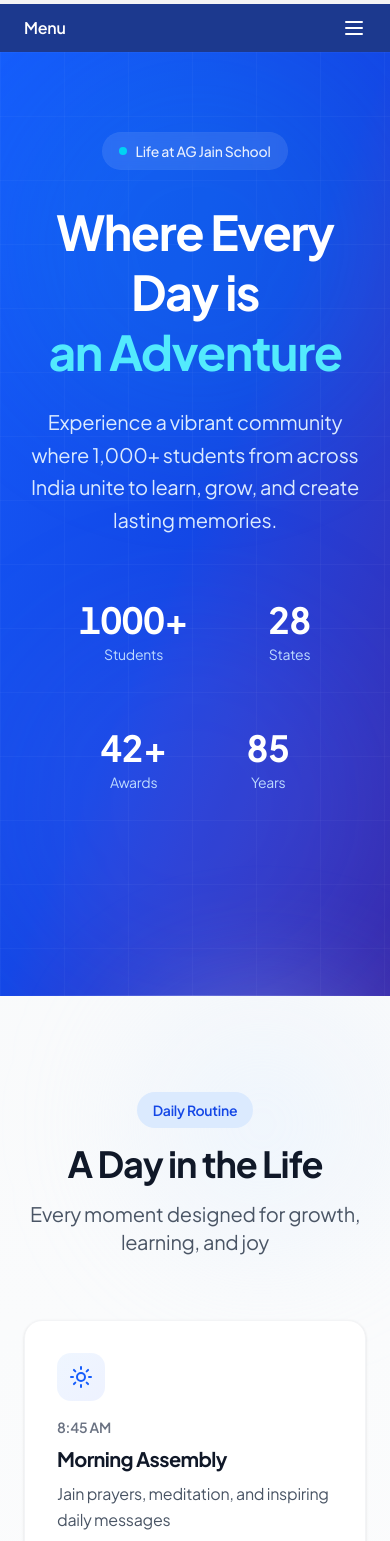
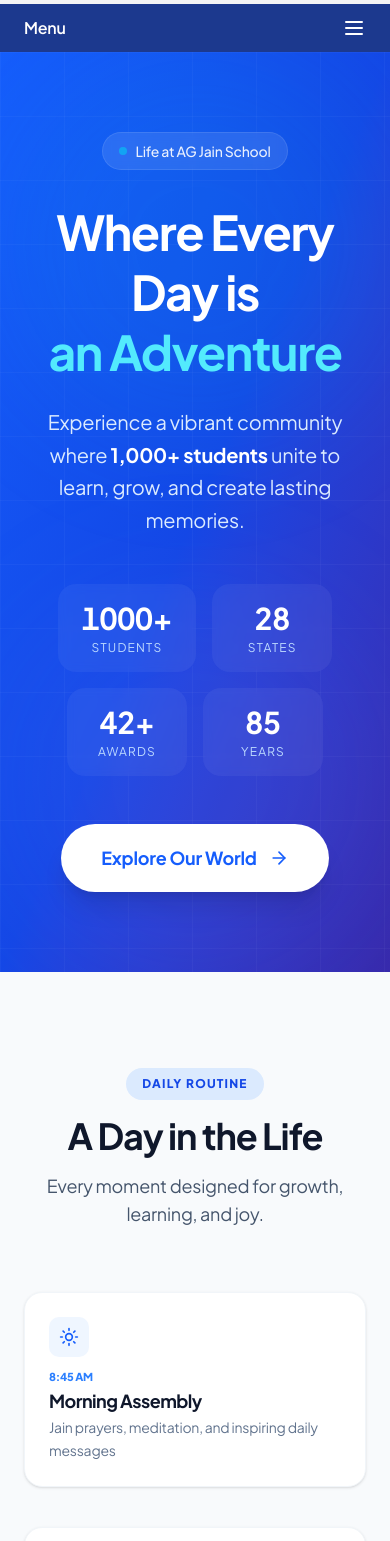
Before and after one commit to jeetendrapatel5/ag-jain-school, a Next.js app: page /lifeagjs in a window 390 px wide. Shown: the part 260-1801 px from the top of the page. Built offline with nearby package versions, Linux system fonts and the light colour scheme.

Commit message:
modify life @agjs page

```diff
--- a/app/lifeagjs/page.tsx
+++ b/app/lifeagjs/page.tsx
@@ -14,9 +14,9 @@ if (typeof window !== 'undefined') {
 }
 
 export default function LifeAtAGJS() {
-  const containerRef = useRef(null);
+  const containerRef = useRef<HTMLDivElement>(null);
   const [currentTestimonial, setCurrentTestimonial] = useState(0);
-  const statsRef = useRef(null);
+  const statsRef = useRef<HTMLDivElement>(null);
   const [counters, setCounters] = useState({
     students: 0,
     states: 0,
@@ -58,236 +58,205 @@ export default function LifeAtAGJS() {
   ];
 
   useGSAP(() => {
-    // Professional fade-in for hero content
-    gsap.from('.hero-content > *', {
-      y: 30,
-      opacity: 0,
-      duration: 1,
-      stagger: 0.15,
-      ease: 'power3.out',
-      delay: 0.3
-    });
+    // 1. HERO - Enhanced Visibility (using fromTo to prevent elements staying invisible)
+    gsap.fromTo('.hero-content > *',
+      { y: 30, opacity: 0 },
+      { y: 0, opacity: 1, duration: 1, stagger: 0.15, ease: 'power3.out', delay: 0.3 }
+    );
 
-    // Smooth reveal for sections on scroll
-    const sections = gsap.utils.toArray('.fade-section');
+    // 2. TYPESCRIPT FIX: Use explicit Casting for toArray
+    const sections = gsap.utils.toArray<HTMLElement>('.fade-section');
     sections.forEach((section) => {
-      gsap.from(section, {
+      gsap.fromTo(section,
+        { y: 40, opacity: 0 },
+        {
           scrollTrigger: {
             trigger: section,
             start: 'top 85%',
             toggleActions: 'play none none none'
           },
-        y: 40,
-        opacity: 0,
+          y: 0,
+          opacity: 1,
           duration: 0.8,
           ease: 'power2.out'
-      });
+        }
+      );
     });
 
-    // Timeline items - clean slide-in
-    gsap.utils.toArray('.timeline-item').forEach((item, i) => {
-      gsap.from(item, {
+    const timelineItems = gsap.utils.toArray<HTMLElement>('.timeline-item');
+    timelineItems.forEach((item, i) => {
+      gsap.fromTo(item,
+        { x: i % 2 === 0 ? -30 : 30, opacity: 0 },
+        {
           scrollTrigger: {
             trigger: item,
             start: 'top 85%',
           },
-        x: i % 2 === 0 ? -30 : 30,
-        opacity: 0,
+          x: 0,
+          opacity: 1,
           duration: 0.7,
           ease: 'power2.out'
-      });
+        }
+      );
     });
 
-    // Activity cards - subtle stagger
-    gsap.utils.toArray('.activity-card').forEach((card, i) => {
-      gsap.from(card, {
+    const activityCards = gsap.utils.toArray<HTMLElement>('.activity-card');
+    activityCards.forEach((card, i) => {
+      gsap.fromTo(card,
+        { y: 30, opacity: 0 },
+        {
           scrollTrigger: {
             trigger: card,
             start: 'top 90%',
           },
-        y: 30,
-        opacity: 0,
+          y: 0,
+          opacity: 1,
           duration: 0.6,
           delay: i * 0.05,
           ease: 'power2.out'
-      });
+        }
+      );
     });
 
-    // Value cards
-    gsap.utils.toArray('.value-card').forEach((card, i) => {
-      gsap.from(card, {
+    const valueCards = gsap.utils.toArray<HTMLElement>('.value-card');
+    valueCards.forEach((card, i) => {
+      gsap.fromTo(card,
+        { y: 20, opacity: 0 },
+        {
           scrollTrigger: {
             trigger: card,
             start: 'top 85%',
           },
-        y: 20,
-        opacity: 0,
+          y: 0,
+          opacity: 1,
           duration: 0.6,
           delay: i * 0.08,
           ease: 'power2.out'
-      });
+        }
+      );
     });
 
   }, { scope: containerRef });
 
-  // Counter animation on scroll into view
+  // Counter animation logic
   useEffect(() => {
-    const observer = new IntersectionObserver(
-      (entries) => {
-        entries.forEach((entry) => {
-          if (entry.isIntersecting && !hasAnimated) {
+    if (!statsRef.current) return;
+
+    const observer = new IntersectionObserver((entries) => {
+      if (entries[0].isIntersecting && !hasAnimated) {
         setHasAnimated(true);
-            animateCounters();
+        const targets = { students: 1000, states: 28, awards: 42, years: 85 };
+        const duration = 2000;
+        const fps = 60;
+        const totalFrames = (duration / 1000) * fps;
+        let frame = 0;
+
+        const interval = setInterval(() => {
+          frame++;
+          const progress = 1 - Math.pow(1 - (frame / totalFrames), 3);
+          setCounters({
+            students: Math.floor(targets.students * progress),
+            states: Math.floor(targets.states * progress),
+            awards: Math.floor(targets.awards * progress),
+            years: Math.floor(targets.years * progress)
+          });
+          if (frame >= totalFrames) clearInterval(interval);
+        }, 1000 / fps);
       }
-        });
-      },
-      { threshold: 0.5 }
-    );
+    }, { threshold: 0.5 });
 
-    if (statsRef.current) {
     observer.observe(statsRef.current);
-    }
-
     return () => observer.disconnect();
   }, [hasAnimated]);
 
-  const animateCounters = () => {
-    const targets = { students: 1000, states: 28, awards: 42, years: 85 };
-    const duration = 2000; // 2 seconds
-    const fps = 60;
-    const frames = (duration / 1000) * fps;
-
-    let frame = 0;
-    const interval = setInterval(() => {
-      frame++;
-      const progress = frame / frames;
-      const easeProgress = 1 - Math.pow(1 - progress, 3); // easeOut cubic
-
-      setCounters({
-        students: Math.floor(targets.students * easeProgress),
-        states: Math.floor(targets.states * easeProgress),
-        awards: Math.floor(targets.awards * easeProgress),
-        years: Math.floor(targets.years * easeProgress)
-      });
-
-      if (frame >= frames) {
-        clearInterval(interval);
-        setCounters(targets); // Ensure final values are exact
-      }
-    }, 1000 / fps);
-  };
-
-  // Clean testimonial rotation
   useEffect(() => {
     const interval = setInterval(() => {
       setCurrentTestimonial((prev) => (prev + 1) % testimonials.length);
     }, 6000);
     return () => clearInterval(interval);
-  }, []);
+  }, [testimonials.length]);
 
   return (
-    <div ref={containerRef} className="bg-white min-h-screen">
+    <div ref={containerRef} className="bg-white min-h-screen overflow-x-hidden">
 
       {/* Hero Section */}
       <section className="relative min-h-screen flex items-center justify-center overflow-hidden bg-gradient-to-br from-blue-600 via-blue-700 to-indigo-800">
-        {/* Subtle accent shapes */}
         <div className="absolute top-0 right-0 w-96 h-96 bg-cyan-400/10 rounded-full blur-3xl" />
         <div className="absolute bottom-0 left-0 w-96 h-96 bg-indigo-400/10 rounded-full blur-3xl" />
-
-        {/* Subtle grid pattern */}
         <div className="absolute inset-0 bg-[linear-gradient(rgba(255,255,255,0.03)_1px,transparent_1px),linear-gradient(90deg,rgba(255,255,255,0.03)_1px,transparent_1px)] bg-[size:64px_64px]" />
 
         <div className="hero-content relative z-10 max-w-6xl mx-auto px-6 text-center py-20">
-          <div className="inline-flex items-center gap-2 px-4 py-2 bg-white/10 backdrop-blur-sm border border-white/1 rounded-full mb-8">
-            <div className="w-2 h-2 bg-cyan-400 rounded-full" />
+          <div className="inline-flex items-center gap-2 px-4 py-2 bg-white/10 backdrop-blur-sm border border-white/10 rounded-full mb-8">
+            <div className="w-2 h-2 bg-cyan-400 rounded-full animate-pulse" />
             <span className="text-white/90 font-medium text-sm">Life at AG Jain School</span>
           </div>
 
-          <h1 className="text-5xl md:text-7xl lg:text-8xl font-bold text-white mb-6 leading-tight">
+          <h1 className="text-5xl md:text-7xl lg:text-8xl font-bold text-white mb-6 tracking-tighter leading-tight">
             Where Every Day is
             <br />
             <span className="text-cyan-300">an Adventure</span>
           </h1>
 
           <p className="text-xl md:text-2xl text-blue-100 max-w-3xl mx-auto mb-12 leading-relaxed">
-            Experience a vibrant community where 1,000+ students from across India unite to learn, grow, and create lasting memories.
+            Experience a vibrant community where <span className="text-white font-bold">1,000+ students</span> unite to learn, grow, and create lasting memories.
           </p>
 
-          {/* Animated Counter Stats */}
-          <div ref={statsRef} className="flex flex-wrap justify-center gap-8 mb-12">
+          <div ref={statsRef} className="flex flex-wrap justify-center gap-4 md:gap-8 mb-12">
             {[
               { value: counters.students, label: 'Students', suffix: '+' },
               { value: counters.states, label: 'States', suffix: '' },
               { value: counters.awards, label: 'Awards', suffix: '+' },
               { value: counters.years, label: 'Years', suffix: '' }
             ].map((stat, i) => (
-              <div key={i} className="relative group">
-                {/* Subtle glow on hover */}
-                <div className="absolute inset-0 bg-white/5 rounded-2xl blur-xl opacity-0 group-hover:opacity-100 transition-opacity" />
-                <div className="relative text-center px-6 py-4">
-                  <div className="text-4xl md:text-5xl font-bold text-white mb-1 tabular-nums">
+              <div key={i} className="text-center px-6 py-4 bg-white/5 rounded-2xl backdrop-blur-sm min-w-[120px]">
+                <div className="text-3xl md:text-5xl font-bold text-white mb-1 tabular-nums">
                   {stat.value}{stat.suffix}
                 </div>
-                  <div className="text-sm text-blue-200">{stat.label}</div>
-                </div>
+                <div className="text-xs md:text-sm text-blue-200 uppercase tracking-widest">{stat.label}</div>
               </div>
             ))}
           </div>
 
-          <button className="group inline-flex items-center gap-2 bg-white text-blue-600 px-8 py-4 rounded-full font-semibold text-lg hover:bg-blue-50 transition-all">
+          <a href='/why-us' className="group inline-flex items-center gap-3 bg-white text-blue-600 px-10 py-5 rounded-full font-bold text-lg hover:bg-blue-50 transition-all shadow-xl">
             Explore Our World
             <ArrowRight className="w-5 h-5 group-hover:translate-x-1 transition-transform" />
-          </button>
+          </a>
+        </div>
+      </section>
+
+      {/* A Day in the Life (History/Schedule Section) - TIGHTER SPACING */}
+      <section className="py-24 md:py-32 px-6 bg-slate-50 relative">
+        <div className="max-w-7xl mx-auto relative">
+          <div className="fade-section text-center mb-16">
+            <div className="inline-block px-4 py-2 bg-blue-100 text-blue-700 rounded-full text-xs font-black uppercase tracking-widest mb-4">
+              Daily Routine
+            </div>
+            <h2 className="text-4xl md:text-6xl font-bold text-slate-900 mb-4 tracking-tight">A Day in the Life</h2>
+            <p className="text-lg text-slate-600 max-w-2xl mx-auto">Every moment designed for growth, learning, and joy.</p>
           </div>
 
-        {/* Subtle decorative line at bottom */}
-        <div className="absolute bottom-0 left-0 right-0 h-px bg-gradient-to-r from-transparent via-white/20 to-transparent" />
-      </section>
-
-      {/* A Day in the Life */}
-      <section className="py-24 md:py-32 px-6 bg-gradient-to-b from-gray-50 to-white relative">
-        {/* Subtle accent */}
-        <div className="absolute top-0 right-0 w-64 h-64 bg-blue-100/30 rounded-full blur-3xl" />
-
-        <div className="max-w-7xl mx-auto relative">
-          <div className="fade-section text-center mb-16 md:mb-20">
-            <div className="inline-block px-4 py-2 bg-blue-100 text-blue-700 rounded-full text-sm font-semibold mb-4">
-              Daily Routine
-            </div>
-            <h2 className="text-4xl md:text-6xl font-bold text-gray-900 mb-4">A Day in the Life</h2>
-            <p className="text-xl text-gray-600 max-w-2xl mx-auto">
-              Every moment designed for growth, learning, and joy
-            </p>
-          </div>
-
-          {/* Timeline */}
           <div className="relative max-w-4xl mx-auto">
-            {/* Vertical line - desktop only */}
-            <div className="hidden md:block absolute left-1/2 transform -translate-x-px top-0 bottom-0 w-px bg-gradient-to-b from-blue-200 via-blue-300 to-blue-200" />
+            {/* Center Line */}
+            <div className="hidden md:block absolute left-1/2 transform -translate-x-px top-0 bottom-0 w-[2px] bg-slate-200" />
 
             {daySchedule.map((item, index) => (
-              <div
-                key={index}
-                className={`timeline-item relative flex items-center mb-12 md:mb-16 ${
-                  index % 2 === 0 ? 'md:flex-row' : 'md:flex-row-reverse'
-                }`}
-              >
-                <div className={`w-full md:w-1/2 ${index % 2 === 0 ? 'md:pr-12 md:text-right' : 'md:pl-12'}`}>
-                  <div className="bg-white p-8 rounded-2xl shadow-sm border border-gray-100 hover:shadow-md hover:border-gray-200 transition-all">
-                    <div className={`inline-flex items-center justify-center w-12 h-12 bg-gradient-to-br from-blue-50 to-indigo-50 text-blue-600 rounded-xl mb-4 ${index % 2 === 0 ? 'md:ml-auto' : ''}`}>
-                      <item.icon className="w-6 h-6" />
+              <div key={index} className={`timeline-item relative flex items-center mb-10 ${index % 2 === 0 ? 'md:flex-row' : 'md:flex-row-reverse'}`}>
+                {/* Content - Reduced padding from 12 to 6 to tighten horizontal distance */}
+                <div className={`w-full md:w-1/2 ${index % 2 === 0 ? 'md:pr-8 md:text-right' : 'md:pl-8'}`}>
+                  <div className="bg-white p-6 rounded-2xl shadow-sm border border-slate-100 hover:shadow-md transition-all">
+                    <div className={`inline-flex items-center justify-center w-10 h-10 bg-blue-50 text-blue-600 rounded-lg mb-3 ${index % 2 === 0 ? 'md:ml-auto' : ''}`}>
+                      <item.icon className="w-5 h-5" />
                     </div>
-                    <div className="text-sm font-semibold text-gray-500 mb-2">{item.time}</div>
-                    <h3 className="text-xl font-bold text-gray-900 mb-2">{item.title}</h3>
-                    <p className="text-gray-600 leading-relaxed">{item.desc}</p>
+                    <div className="text-[11px] font-black text-blue-500 uppercase mb-1">{item.time}</div>
+                    <h3 className="text-lg font-bold text-slate-900 mb-1 leading-tight">{item.title}</h3>
+                    <p className="text-sm text-slate-500 leading-relaxed">{item.desc}</p>
                   </div>
                 </div>
 
                 {/* Center dot */}
-                <div className="hidden md:block absolute left-1/2 transform -translate-x-1/2">
-                  <div className="w-4 h-4 bg-blue-600 rounded-full border-4 border-white shadow-sm" />
+                <div className="hidden md:block absolute left-1/2 transform -translate-x-1/2 z-10">
+                  <div className="w-3 h-3 bg-blue-600 rounded-full border-2 border-white ring-4 ring-slate-50" />
                 </div>
-
                 <div className="hidden md:block w-1/2" />
               </div>
             ))}
@@ -295,72 +264,38 @@ export default function LifeAtAGJS() {
         </div>
       </section>
 
-      {/* Activities */}
-      <section className="py-24 md:py-32 px-6 relative">
-        {/* Subtle background accent */}
-        <div className="absolute top-0 left-0 w-full h-32 bg-gradient-to-b from-white to-transparent" />
-
+      {/* Activities Grid */}
+      <section className="py-24 px-6">
         <div className="max-w-7xl mx-auto">
-          <div className="fade-section text-center mb-16 md:mb-20">
-            <div className="inline-block px-4 py-2 bg-purple-100 text-purple-700 rounded-full text-sm font-semibold mb-4">
-              Co-Curricular Excellence
-            </div>
-            <h2 className="text-4xl md:text-6xl font-bold text-gray-900 mb-4">Beyond the Classroom</h2>
-            <p className="text-xl text-gray-600 max-w-2xl mx-auto">
-              Programs that nurture leadership, creativity, and character
-            </p>
+          <div className="fade-section text-center mb-16">
+            <h2 className="text-4xl md:text-6xl font-bold text-slate-900 mb-4 tracking-tight">Beyond the Classroom</h2>
+            <p className="text-slate-600">Nurturing leadership and creativity.</p>
           </div>
 
-          <div className="grid sm:grid-cols-2 lg:grid-cols-4 gap-6">
+          <div className="grid sm:grid-cols-2 lg:grid-cols-4 gap-4">
             {activities.map((activity) => (
-              <div
-                key={activity.id}
-                className="activity-card group relative bg-white rounded-2xl p-6 border border-gray-100 hover:border-blue-200 hover:shadow-lg transition-all cursor-pointer overflow-hidden"
-              >
-                {/* Subtle gradient on hover */}
-                <div className="absolute inset-0 bg-gradient-to-br from-blue-50/50 to-indigo-50/50 opacity-0 group-hover:opacity-100 transition-opacity" />
-
-                <div className="relative">
-                  <div className="w-12 h-12 bg-gradient-to-br from-blue-50 to-indigo-50 text-blue-600 rounded-xl flex items-center justify-center mb-4 group-hover:from-blue-600 group-hover:to-indigo-600 group-hover:text-white transition-all">
+              <div key={activity.id} className="activity-card group bg-white rounded-2xl p-6 border border-slate-100 hover:border-blue-200 hover:shadow-xl transition-all">
+                <div className="w-12 h-12 bg-slate-50 text-blue-600 rounded-xl flex items-center justify-center mb-4 group-hover:bg-blue-600 group-hover:text-white transition-all">
                   <activity.icon className="w-6 h-6" />
                 </div>
-                  <h3 className="text-lg font-bold text-gray-900 mb-2">{activity.title}</h3>
-                  <p className="text-sm text-gray-600 mb-4 leading-relaxed">{activity.desc}</p>
-                  <div className="inline-block px-3 py-1 bg-gray-50 text-gray-700 rounded-full text-xs font-medium border border-gray-100">
-                    {activity.stats}
-                  </div>
-                </div>
+                <h3 className="text-lg font-bold text-slate-900 mb-2">{activity.title}</h3>
+                <p className="text-sm text-slate-500 mb-4 leading-relaxed">{activity.desc}</p>
+                <div className="text-[10px] font-bold text-blue-600 uppercase tracking-widest">{activity.stats}</div>
               </div>
             ))}
           </div>
         </div>
       </section>
 
-      {/* Values */}
-      <section className="py-24 md:py-32 px-6 bg-gradient-to-b from-gray-50 to-white relative">
-        {/* Subtle accent */}
-        <div className="absolute bottom-0 left-0 w-64 h-64 bg-amber-100/30 rounded-full blur-3xl" />
-
-        <div className="max-w-7xl mx-auto relative">
-          <div className="fade-section text-center mb-16 md:mb-20">
-            <div className="inline-block px-4 py-2 bg-amber-100 text-amber-700 rounded-full text-sm font-semibold mb-4">
-              Our Foundation
-            </div>
-            <h2 className="text-4xl md:text-6xl font-bold text-gray-900 mb-4">Values We Live By</h2>
-            <p className="text-xl text-gray-600 max-w-2xl mx-auto">
-              Rooted in timeless principles that shape character
-            </p>
-          </div>
-
+      {/* Values Section */}
+      <section className="py-24 px-6 bg-slate-900 text-white rounded-[3rem] mx-4">
+        <div className="max-w-7xl mx-auto">
           <div className="grid sm:grid-cols-2 lg:grid-cols-4 gap-6">
             {values.map((value, index) => (
-              <div
-                key={index}
-                className="value-card bg-white rounded-2xl p-8 text-center border border-gray-100 hover:shadow-md hover:border-gray-200 transition-all"
-              >
-                <div className="text-5xl mb-4">{value.icon}</div>
-                <h3 className="text-xl font-bold text-gray-900 mb-3">{value.title}</h3>
-                <p className="text-gray-600 leading-relaxed text-sm">{value.desc}</p>
+              <div key={index} className="value-card p-8 rounded-3xl bg-white/5 border border-white/10 text-center">
+                <div className="text-4xl mb-4">{value.icon}</div>
+                <h3 className="text-xl font-bold mb-3">{value.title}</h3>
+                <p className="text-sm text-blue-100/60 leading-relaxed">{value.desc}</p>
               </div>
             ))}
           </div>
@@ -368,90 +303,35 @@ export default function LifeAtAGJS() {
       </section>
 
       {/* Testimonials */}
-      <section className="py-24 md:py-32 px-6">
-        <div className="max-w-4xl mx-auto">
-          <div className="fade-section text-center mb-16">
-            <div className="inline-block px-4 py-2 bg-green-100 text-green-700 rounded-full text-sm font-semibold mb-4">
-              Student Voices
-            </div>
-            <h2 className="text-4xl md:text-6xl font-bold text-gray-900 mb-4">Hear From Our Students</h2>
-          </div>
-
-          <div className="relative">
-            {testimonials.map((testimonial, index) => (
-              <div
-                key={index}
-                className={`transition-opacity duration-500 ${
-                  index === currentTestimonial ? 'opacity-100' : 'opacity-0 absolute inset-0 pointer-events-none'
-                }`}
-              >
-                <div className="bg-gradient-to-br from-gray-50 to-blue-50/30 rounded-2xl p-10 md:p-12 border border-gray-100">
-                  <div className="text-6xl mb-6 text-center">{testimonial.avatar}</div>
-                  <p className="text-2xl text-gray-700 mb-8 text-center leading-relaxed">
-                    "{testimonial.quote}"
-                  </p>
+      <section className="py-32 px-6">
+        <div className="max-w-4xl mx-auto relative">
+          {testimonials.map((t, i) => (
+            <div key={i} className={`transition-all duration-700 transform ${i === currentTestimonial ? 'opacity-100 scale-100' : 'opacity-0 scale-95 absolute inset-0 pointer-events-none'}`}>
               <div className="text-center">
-                    <div className="font-bold text-xl text-gray-900">{testimonial.name}</div>
-                    <div className="text-gray-600">Class {testimonial.class}</div>
-                  </div>
+                <div className="text-6xl mb-8">{t.avatar}</div>
+                <p className="text-2xl md:text-3xl font-medium text-slate-800 italic mb-8 leading-snug">"{t.quote}"</p>
+                <h4 className="text-xl font-bold text-slate-900">{t.name}</h4>
+                <p className="text-blue-600 font-bold text-sm uppercase tracking-widest mt-1">Class {t.class}</p>
               </div>
             </div>
           ))}
-
-            {/* Dots */}
-            <div className="flex justify-center gap-2 mt-8">
-              {testimonials.map((_, index) => (
-                <button
-                  key={index}
-                  onClick={() => setCurrentTestimonial(index)}
-                  className={`h-2 rounded-full transition-all ${
-                    index === currentTestimonial ? 'w-8 bg-blue-600' : 'w-2 bg-gray-300'
-                  }`}
-                />
+          <div className="flex justify-center gap-3 mt-12">
+            {testimonials.map((_, i) => (
+              <button key={i} onClick={() => setCurrentTestimonial(i)} className={`h-1.5 rounded-full transition-all ${i === currentTestimonial ? 'w-10 bg-blue-600' : 'w-2 bg-slate-200'}`} />
             ))}
-            </div>
           </div>
         </div>
       </section>
 
-      {/* CTA */}
-      <section className="py-24 md:py-32 px-6 bg-gradient-to-br from-blue-600 to-indigo-700 text-white relative overflow-hidden">
-        {/* Subtle accent shapes */}
-        <div className="absolute top-0 right-0 w-96 h-96 bg-cyan-400/10 rounded-full blur-3xl" />
-        <div className="absolute bottom-0 left-0 w-96 h-96 bg-indigo-400/10 rounded-full blur-3xl" />
-
-        <div className="max-w-4xl mx-auto text-center relative z-10">
-          <div className="inline-flex items-center gap-2 px-4 py-2 bg-white/10 backdrop-blur-sm border border-white/1 rounded-full mb-8">
-            <div className="w-2 h-2 bg-green-400 rounded-full" />
-            <span className="text-sm font-medium">Admissions Open 2025-26</span>
-          </div>
-
-          <h2 className="text-4xl md:text-6xl font-bold mb-6 leading-tight">
-            Ready to Join Our Family?
-          </h2>
-          <p className="text-xl text-blue-100 mb-10 leading-relaxed max-w-2xl mx-auto">
-            Be part of 85 years of excellence where every student matters and every dream finds wings
-          </p>
-
+      {/* Final CTA */}
+      <section className="py-24 px-6 bg-blue-600 text-white text-center">
+        <div className="max-w-3xl mx-auto">
+          <h2 className="text-4xl md:text-6xl font-bold mb-8 tracking-tight">Join Our Legacy.</h2>
           <div className="flex flex-wrap justify-center gap-4">
-            <a href='/admissions' className="group inline-flex items-center gap-2 hover:bg-blue-500 hover:text-white bg-white text-blue-600 px-8 py-4 rounded-full font-semibold hover:bg-blue-50 transition-all">
-              Apply for Admission
-              <ArrowRight className="w-5 h-5 group-hover:translate-x-1 transition-transform" />
-            </a>
-            <a href='/campus-visit' className="inline-flex items-center gap-2 border-2 border-white/40 text-white px-8 py-4 rounded-full font-semibold hover:bg-white/10 transition-all">
-              Schedule Campus Visit
-            </a>
-          </div>
-
-          <div className="mt-12 flex flex-wrap justify-center gap-6 text-sm text-blue-200">
-            <span>📞 +91 78456 90334</span>
-            <span>📧 agjainschool@gmail.com</span>
-            <span>📍 Sowcarpet, Chennai</span>
+            <button className="bg-white text-blue-600 px-8 py-4 rounded-full font-bold hover:bg-blue-50 transition-all">Apply Now</button>
+            <button className="border-2 border-white/30 px-8 py-4 rounded-full font-bold hover:bg-white/10 transition-all">Visit Campus</button>
           </div>
         </div>
-
-        {/* Decorative line at top */}
-        <div className="absolute top-0 left-0 right-0 h-px bg-gradient-to-r from-transparent via-white/20 to-transparent" />
       </section>
     </div>
   );
```
Lines whose indentation alone changed are shown as unchanged.
